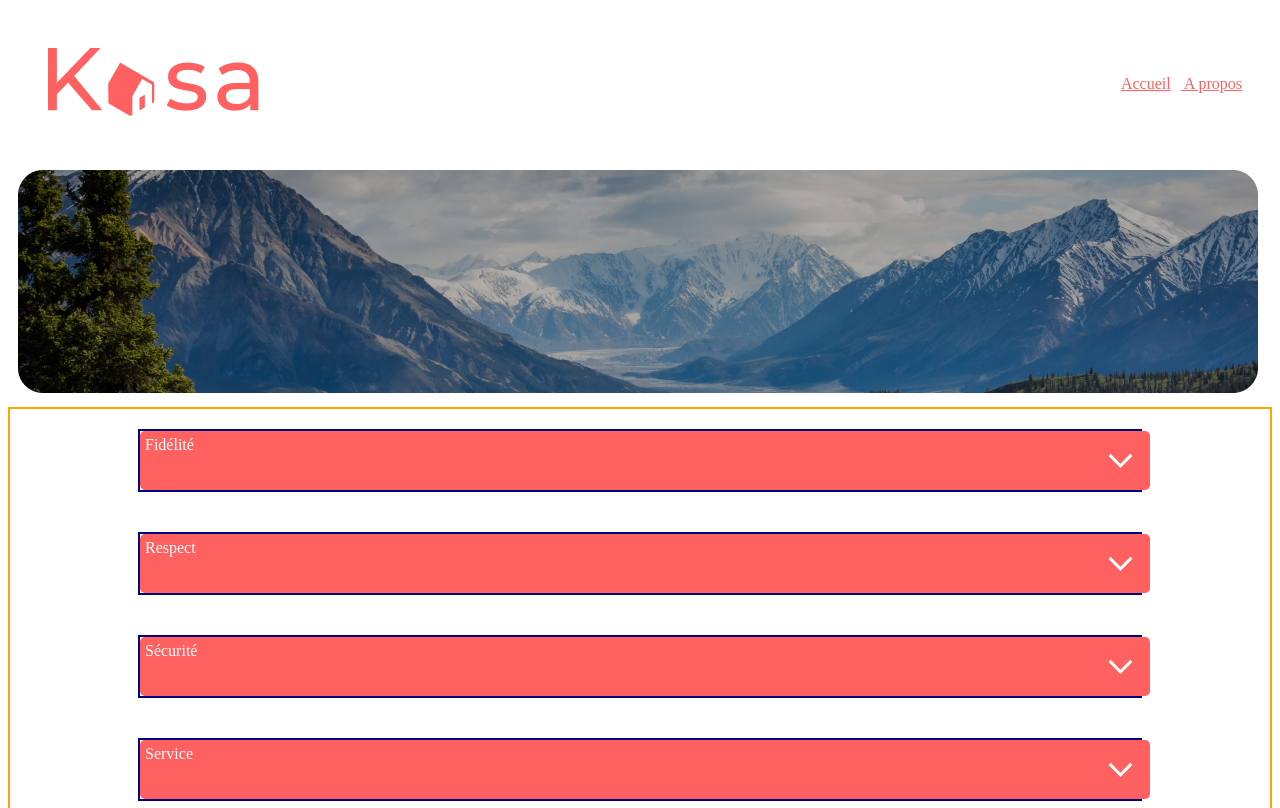
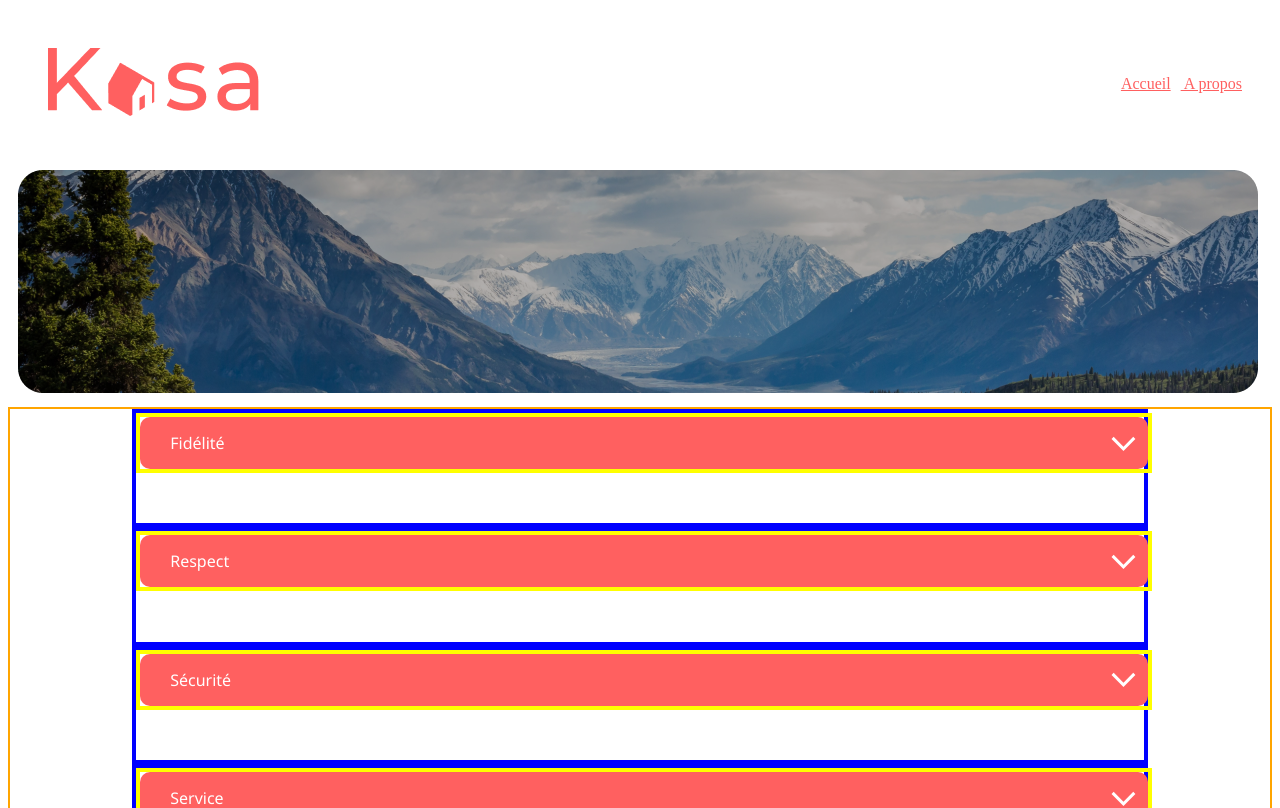
Before and after one commit to tom-training/ThomasGue_7_16012023, a React (Create React App) app in the folder kasa/: page /a_propos in a window 1280 px wide. Shown: the top 808 px of the page. Built offline with nearby package versions, Linux system fonts and the light colour scheme.

Commit message:
corrections sur collapses uniques

```diff
--- a/kasa/src/components/Collapsappart/index.jsx
+++ /dev/null
@@ -1,45 +0,0 @@
-import { useState} from 'react'
-
-import Vector from '../../assets/Vector.svg'
-import OpenVector from '../../assets/OpenVector.png'
-
-import CollapsappequiptCSS from '../../style/Collapsappequipt.module.css'
-
-function Collapsappart({descrip}){
-
-
-    const [display, setDisplay] = useState(false)
-
-    return(
-
-                <div className={`${CollapsappequiptCSS.lesSousBlocs} ${CollapsappequiptCSS.leSousBlocDesc}`}>
-                      <div className= {CollapsappequiptCSS.boutonPlusInfo} onClick={()=>{
-                        if(display){setDisplay(false)}
-                        else{setDisplay(true)}
-                      }}>
-
-                            <div className={CollapsappequiptCSS.descDiv}> Description </div>
-
-
-                            {display? (<img src = {OpenVector} alt="vector icon open" className={CollapsappequiptCSS.imaVector}/>):
-
-                            (<img src = {Vector} alt="vector icon closed" className={CollapsappequiptCSS.imaVector}/>)
-                            }
-
-                      </div>
-
-                      {display ?
-                        (<div className={CollapsappequiptCSS.textDisplayed}>
-                          <div className={CollapsappequiptCSS.lineText}>
-                            {descrip}
-                          </div>
-                        </div>)
-                        :(null)
-                      }
-
-                </div>
-    )
-}
-
-
-export default Collapsappart
--- /dev/null
+++ b/kasa/src/components/Collapse/index.jsx
@@ -0,0 +1,45 @@
+import { useState} from 'react'
+
+import Vector from '../../assets/Vector.svg'
+import OpenVector from '../../assets/OpenVector.png'
+
+import CollapseCSS from '../../style/Collapse.module.css'
+
+function Collapse({nom, descrip}){
+
+
+    const [display, setDisplay] = useState(false)
+
+    return(
+
+                <div className={`${CollapseCSS.lesSousBlocs} ${CollapseCSS.leSousBlocDesc}`}>
+                      <div className= {CollapseCSS.boutonPlusInfo} onClick={()=>{
+                        if(display){setDisplay(false)}
+                        else{setDisplay(true)}
+                      }}>
+
+                            <div className={CollapseCSS.descDiv}> {nom} </div>
+
+
+                            {display? (<img src = {OpenVector} alt="vector icon open" className={CollapseCSS.imaVector}/>):
+
+                            (<img src = {Vector} alt="vector icon closed" className={CollapseCSS.imaVector}/>)
+                            }
+
+                      </div>
+
+                      {display ?
+                        (<div className={CollapseCSS.textDisplayed}>
+                          <div className={CollapseCSS.lineText}>
+                            {descrip}
+                          </div>
+                        </div>)
+                        :(null)
+                      }
+
+                </div>
+    )
+}
+
+
+export default Collapse
--- a/kasa/src/components/Collapsequipt/index.jsx
+++ /dev/null
@@ -1,65 +0,0 @@
-import { useState} from 'react'
-
-import Vector from '../../assets/Vector.svg'
-import OpenVector from '../../assets/OpenVector.png'
-
-import CollapsappequiptCSS from '../../style/Collapsappequipt.module.css'
-
-function Collapsequipt(props){
-
-    //ici on récupère le logement qui correspond on le récupère avec le id
-    // ensuite on fait un find sur le bon logement et une fois isolé on fait un map sur sa
-    // propriété equipt
-
-    const equipt = props.equipt
-
-
-
-    const [display, setDisplay] = useState(false)
-
-    return(
-        <div className={`${CollapsappequiptCSS.lesSousBlocs} ${CollapsappequiptCSS.leSousBlocEquipt}`}>
-
-            <div className= {CollapsappequiptCSS.boutonPlusInfo} onClick={()=>{
-                if(display){setDisplay(false)}
-                else{setDisplay(true)}
-            }}>
-
-                <div className={CollapsappequiptCSS.descDiv}> Équipements </div>
-
-                {display?
-                (<img src = {OpenVector} alt="vector icon open" className={CollapsappequiptCSS.imaVector}/>)
-                :
-                (<img src = {Vector} alt="vector icon closed" className={CollapsappequiptCSS.imaVector}/>)
-                }
-
-            </div>
-
-            {display ?
-            (
-                <div className={CollapsappequiptCSS.textDisplayed}>
-
-                    {equipt.map((eqpt, index)=>(
-                        <ul className={CollapsappequiptCSS.listDisplayed}>
-                            <li key={index} className={CollapsappequiptCSS.listItem}> {eqpt} </li>
-                        </ul>
-
-
-                    ))
-                    }
-
-                </div>
-            )
-            :(null)}
-
-        </div>
-
-
-    )
-
-
-
-}
-
-
-export default Collapsequipt
--- a/kasa/src/components/Collapses/index.jsx
+++ /dev/null
@@ -1,50 +0,0 @@
-import { useState } from "react";
-
-import Vector from '../../assets/Vector.svg'
-
-import OpenVector from '../../assets/OpenVector.png'
-import CollapsesCSS from '../../style/Collapses.module.css'
-
-function Collapses({nom, definition}){
-
-    const [displ, setDispl] = useState(false)
-
-
-    return(
-
-        <div className={CollapsesCSS.bulle}>
-
-                    <div
-                        className={CollapsesCSS.buttonBulle}
-                        onClick = {()=>{
-
-                            if(displ){
-
-                            setDispl(false)
-
-                            }else{
-
-                            setDispl(true)
-                            }
-                        }}
-                    >
-                    {nom}
-
-                    {displ ? (<img src = {OpenVector} alt="vector icon open"/>):
-
-                    (<img src = {Vector} alt="vector icon closed" />)
-                    }
-
-                    </div>
-
-                    {displ ? (<div> {definition} </div>):(null)
-                    }
-
-
-        </div>
-    )
-
-
-}
-
-export default Collapses
--- a/kasa/src/pages/Apropos/index.jsx
+++ b/kasa/src/pages/Apropos/index.jsx
@@ -1,6 +1,6 @@
 import AproposCSS from '../../style/Apropos.module.css'
 import Banner from '../../components/Banner'
-import Collapses from '../../components/Collapses'
+import Collapse from '../../components/Collapse'
 
 import { propList } from '../../data/propList'
 
@@ -24,12 +24,15 @@ function Apropos() {
 
               {propList.map((propri)=>(
 
-                    <Collapses key={propri.id}
+
+                  <div className={AproposCSS.lesBlocs}>
+                    <Collapse key={propri.id}
 
                         nom = {propri.nom}
-                        definition = {propri.definition}
+                        descrip = {propri.definition}
 
                     />
+                  </div>
               ))}
         </div>
 
--- a/kasa/src/pages/Card/index.jsx
+++ b/kasa/src/pages/Card/index.jsx
@@ -7,15 +7,12 @@ import Arrowbck from '../../assets/arrowbck.svg'
 
 import CardCSS from '../../style/Card.module.css'
 
-import Collapsappart from '../../components/Collapsappart'
-
-import Collapsequipt from '../../components/Collapsequipt'
+import Collapse from '../../components/Collapse'
 
 function Card(){
 
     const appartId = useParams()
     const [appartData, setAppartData] = useState([])
-
     console.log(appartId)
 
     const [isDataLoading, setDataLoading] = useState(false)
@@ -35,12 +32,14 @@ function Card(){
           {
           setAppartData(appartData)
           console.log(appartData)
-
           setDataLoading(false)
           })
 
         .catch((error)=> console.log(error))
     }, [])
+
+    console.log(appartData)
+
 
     return(
 
@@ -55,8 +54,6 @@ function Card(){
               logt.id === appartId.id ?(
 
               <div key={logt.id} className={CardCSS.leCadre}>
-
-                  <img src={logt.cover} alt="un appartement" className={CardCSS.coverStyle} />
 
                   <img src={Arrowbck} alt="previous flat" className={CardCSS.arrowStyle}
 
@@ -93,13 +90,18 @@ function Card(){
 
                   <div className={CardCSS.lesDeuxBlocs}>
 
-                    <Collapsappart descrip = {logt.description}/>
+                      <Collapse nom = "Description" descrip = {logt.description}/>
 
-                    <Collapsequipt equipt = {logt.equipments}/>
+
+
+                      <Collapse nom = "Équipements" descrip = {logt.equipments.map((eqt)=>(
+
+                        <p> {eqt} </p>
+                      ))}/>
 
                   </div>
               </div>
-              ):(null)
+              ):(<p> 404</p>)
 
 
               ))}</div>)}
--- a/kasa/src/style/Apropos.module.css
+++ b/kasa/src/style/Apropos.module.css
@@ -2,8 +2,13 @@
 
     display: flex;
     flex-direction: column;
-
     align-items: center;
 
     border: 2px solid orange;
 }
+
+.lesBlocs{
+
+    width: 80%;
+    border: 4px solid blue;
+}
--- a/kasa/src/style/Card.module.css
+++ b/kasa/src/style/Card.module.css
@@ -57,5 +57,6 @@
     display: flex;
     justify-content: space-around;
     flex-wrap: wrap;
+    gap: 20px;
     width: 80%;
 }
--- a/kasa/src/style/Collapsappequipt.module.css
+++ b/kasa/src/style/Collapse.module.css
@@ -1,22 +1,19 @@
 
 .lesSousBlocs{
     flex: 1;
-    width: 45%;
     display: flex;
     flex-direction: column;
     align-items: center;
     min-height: 100%;
+    width: 100%;
+
     font-family: 'Segoe UI', Tahoma, Geneva, Verdana, sans-serif;
     margin-bottom: 5%;
+    border: 4px solid yellow;
 }
 
-.leSousBlocDesc{
-    margin-right: 2%;
-}
 
-.leSousBlocEquipt{
-    margin-left: 2%;
-}
+
 
 
 
@@ -38,26 +35,17 @@
     padding: 3%;
 }
 
-
-
 .textDisplayed{
     background-color: #F7F7F7;
     border-bottom-left-radius: 10px;
     border-bottom-right-radius: 10px;
     width: 100%;
     height: 100%;
-    color: #FF6060;;
-}
-
-
-.listDisplayed{
-    list-style: none;
-}
-
-.listItem{
-    line-height: 40%;
+    color: #FF6060;
+    border: 4px dashed green;
 }
 
 .lineText{
     margin: 3%;
+    border: 2px solid pink;
 }
--- a/kasa/src/style/Collapses.module.css
+++ /dev/null
@@ -1,18 +0,0 @@
-.bulle{
-
-    width: 1000px;
-    margin: 20px;
-    border: 2px solid navy;
-}
-
-.buttonBulle{
-
-    width: 1000px;
-    padding: 5px;
-    background-color: #FF6060;
-    color: #FFFFFF;
-    border: none;
-    display: flex;
-    justify-content: space-between;
-    border-radius: 5px;
-}
```
